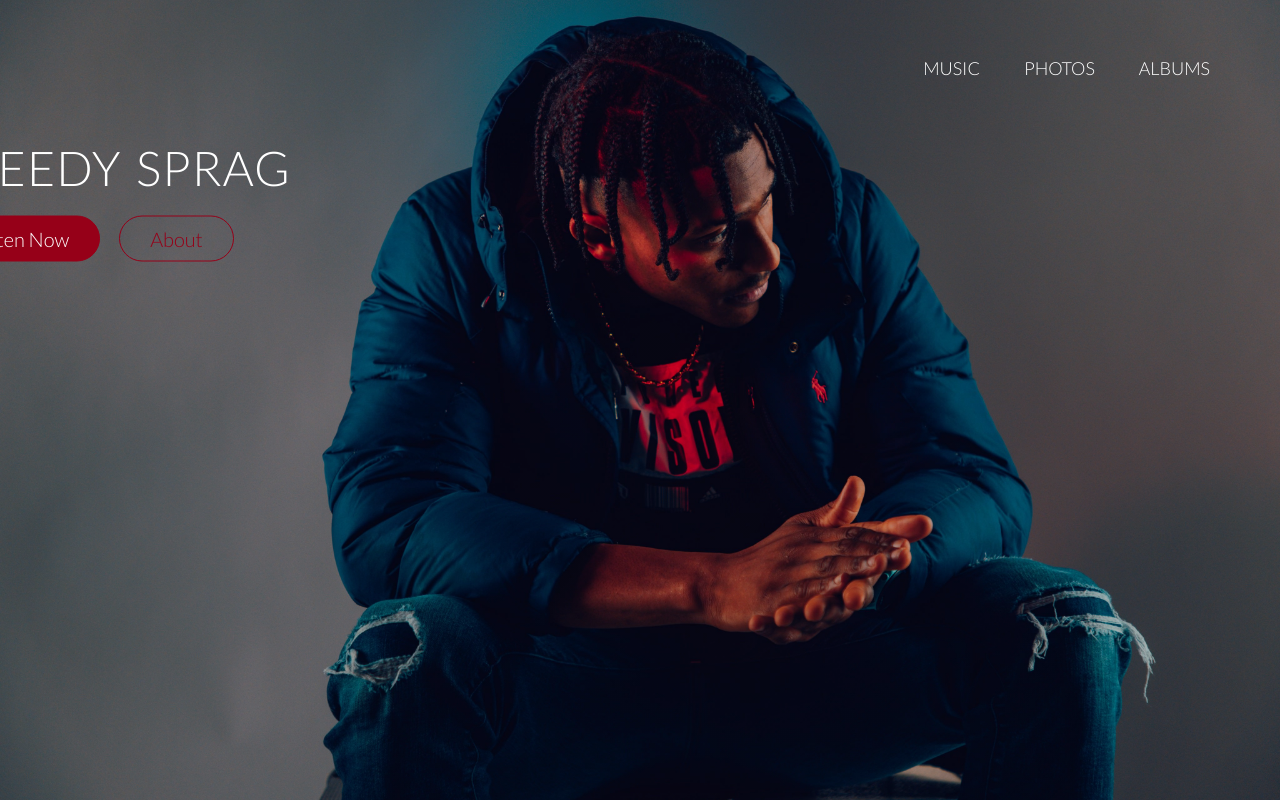
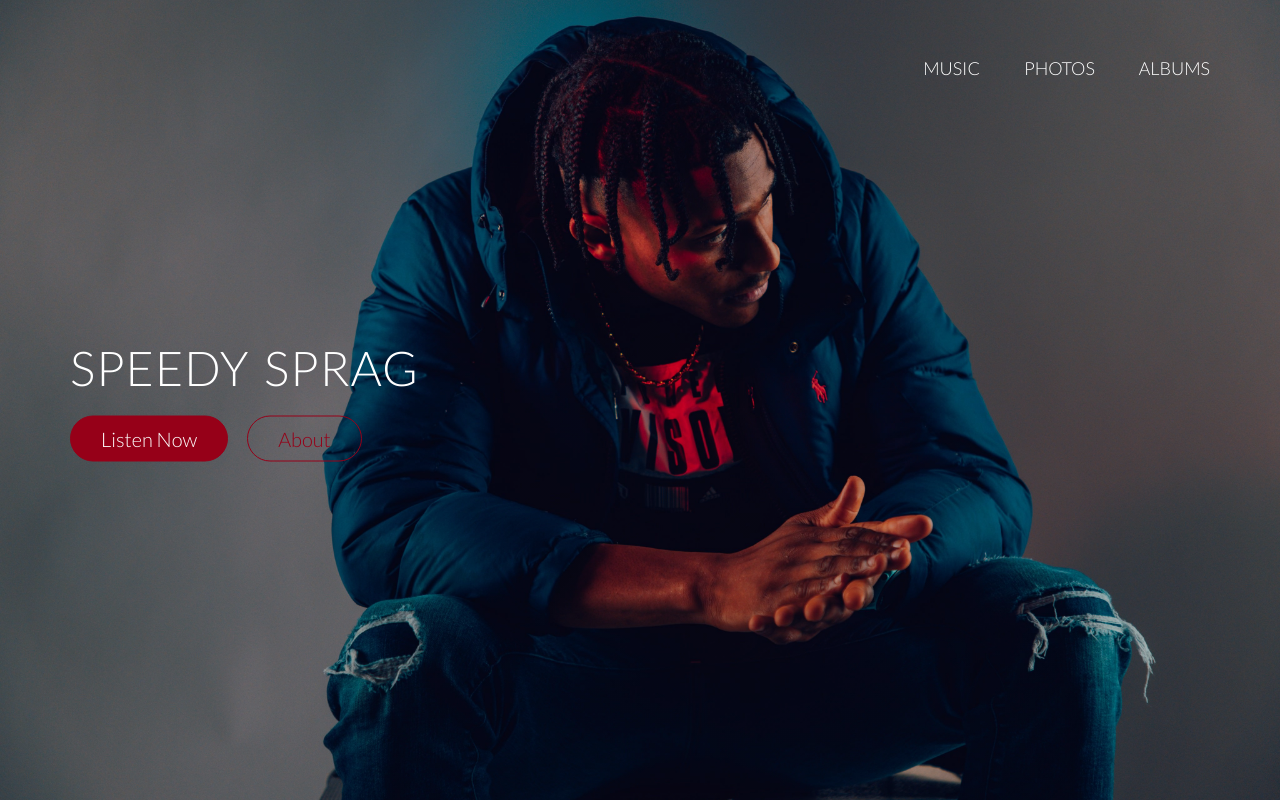
Before and after one commit to pnclose/pnclose.github.io, a plain HTML site: page index.html in a window 1280 px wide. Shown: the top 802 px of the page. Drawn offline with nearby package versions, Linux system fonts and the light colour scheme; a script that the page names is missing; files whose address does not match are found by name.

Commit message:
fixing center

```diff
--- a/resources/css/style.css
+++ b/resources/css/style.css
@@ -217,7 +217,6 @@ header {
     background-size: cover;
     background-position: center;
     height: 100vh;
-    background-attachment: fixed;
 }
 
 .simple-header {
@@ -259,8 +258,8 @@ header {
 .name-text-box {
     position: absolute;
     width: 1140px;
-    top: 25%;
-    left: 40%;
+    top: 50%;
+    left: 50%;
     -webkit-transform: translate(-50%, -50%);
     -ms-transform: translate(-50%, -50%);
     transform: translate(-50%, -50%);
```
